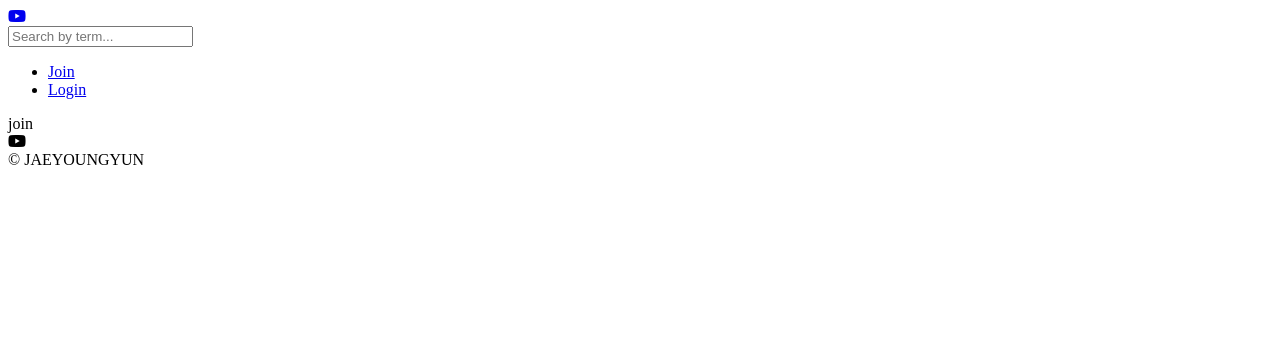
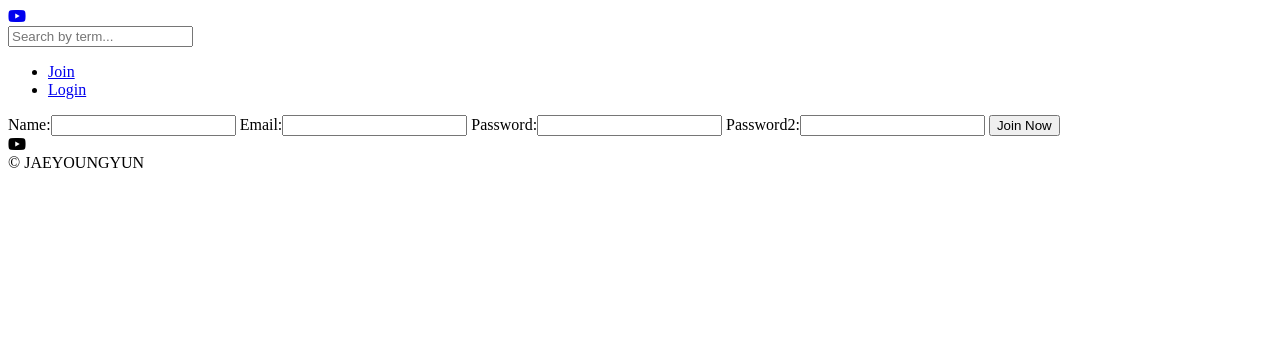
Before and after one commit to korJAEYOUNGYUN/django-youtube_clone, a Django app: page /join/ in a window 1280 px wide. Shown: the top 359 px of the page. Run offline with Django 3.2, Linux system fonts and the light colour scheme; some libraries are stand-ins or nearby versions.

Commit message:
Implement join

```diff
--- /dev/null
+++ b/account/forms.py
@@ -0,0 +1,11 @@
+from django import forms
+from django.forms import Form, ModelForm
+
+from account.models import Profile
+
+
+class JoinForm(Form):
+    username = forms.CharField(label='Name', max_length=100)
+    email = forms.EmailField()
+    password = forms.CharField(widget=forms.PasswordInput())
+    password2 = forms.CharField(widget=forms.PasswordInput())
--- a/account/models.py
+++ b/account/models.py
@@ -3,6 +3,6 @@ from django.db import models
 
 
 class Profile(models.Model):
-    # User has name, email, password fields
+    # User has username, email, password fields
     user = models.OneToOneField(User, on_delete=models.CASCADE)
     avatar = models.ImageField(upload_to='uploads/avatars/')
--- a/account/views.py
+++ b/account/views.py
@@ -1,5 +1,11 @@
-from django.shortcuts import render
-from django.views.generic import TemplateView
+from django.contrib.auth.models import User
+from django.shortcuts import render, redirect
+from django.urls import reverse
+from django.views.generic import TemplateView, FormView
+from django.views import View
+
+from account.forms import JoinForm
+from account.models import Profile
 
 
 class EditProfile(TemplateView):
@@ -18,8 +24,25 @@ class Login(TemplateView):
 #     template_name = 'logout.html'
 
 
-class Join(TemplateView):
+class Join(FormView):
     template_name = 'join.html'
+    form_class = JoinForm
+
+    def form_valid(self, form):
+        username = form.data['username']
+        email = form.data['email']
+        password = form.data['password']
+        password2 = form.data['password2']
+
+        if password == password2:
+            user = User.objects.create_user(username, email, password)
+            user.save()
+            profile = Profile.objects.create(user=user)
+            profile.save()
+
+            return redirect(reverse('home'))
+        else:
+            return self.render_to_response({'form': form})
 
 
 class UserDetail(TemplateView):
--- a/templates/join.html
+++ b/templates/join.html
@@ -1,5 +1,9 @@
 {% extends 'layouts/basic.html' %}
 
 {% block content %}
-    join
+    <form action={% url 'join' %} method="post">
+        {% csrf_token %}
+        {{ form }}
+        <input type="submit" value="Join Now">
+    </form>
 {% endblock %}
```
Also changed, not shown: video/forms.py (added, +9 -0 lines).
